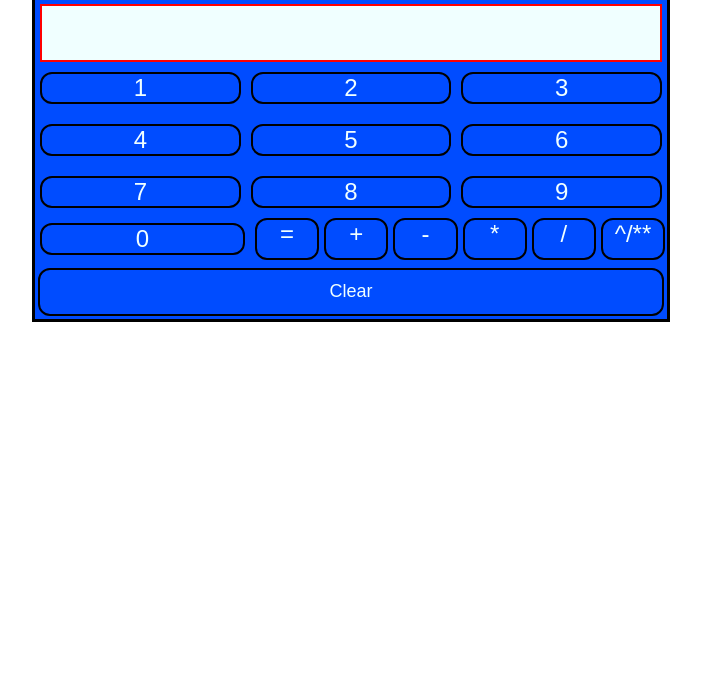
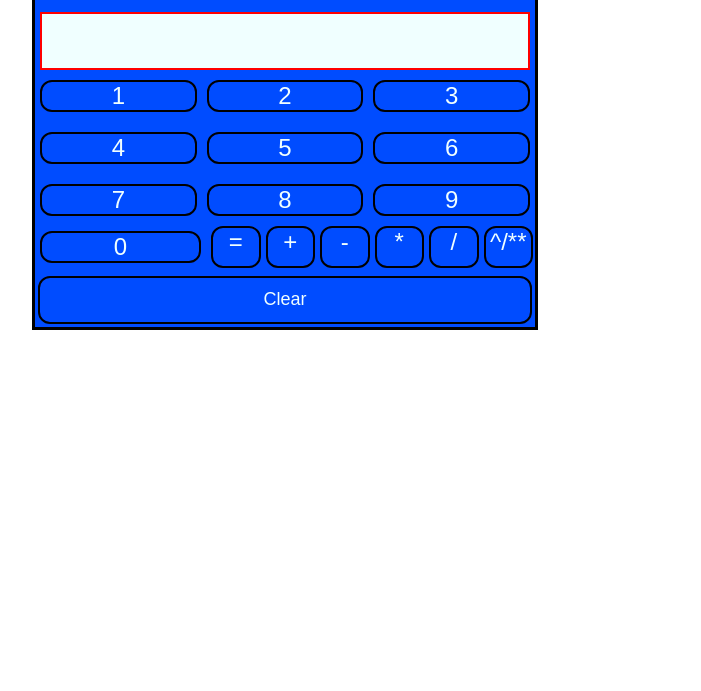
Before and after one commit to jbrophy94/calculator, a plain HTML site: page index.html in a window 1280 px wide. Shown: the part 109-800 px from the top of the page, without its empty margins (1-702 px from the left). Drawn offline with Linux system fonts and the light colour scheme.

Commit message:
Set display: flex on body and set container flex: 0 0 auto;

```diff
--- a/css/styles.css
+++ b/css/styles.css
@@ -1,5 +1,6 @@
 body {
   font-family: sans-serif;
+  display: flex;
 }
 
 .title {
@@ -17,11 +18,12 @@ body {
 .container {
   display: flex;
   flex-direction: column;
-  width: 50%;
+  width: 500px;
   border: 3px solid black;
   height: 400px;
   background-color: rgb(0, 76, 255);
   margin: 25px;
+  flex: 0 0 auto;
 }
 
 .btns-container {
```
